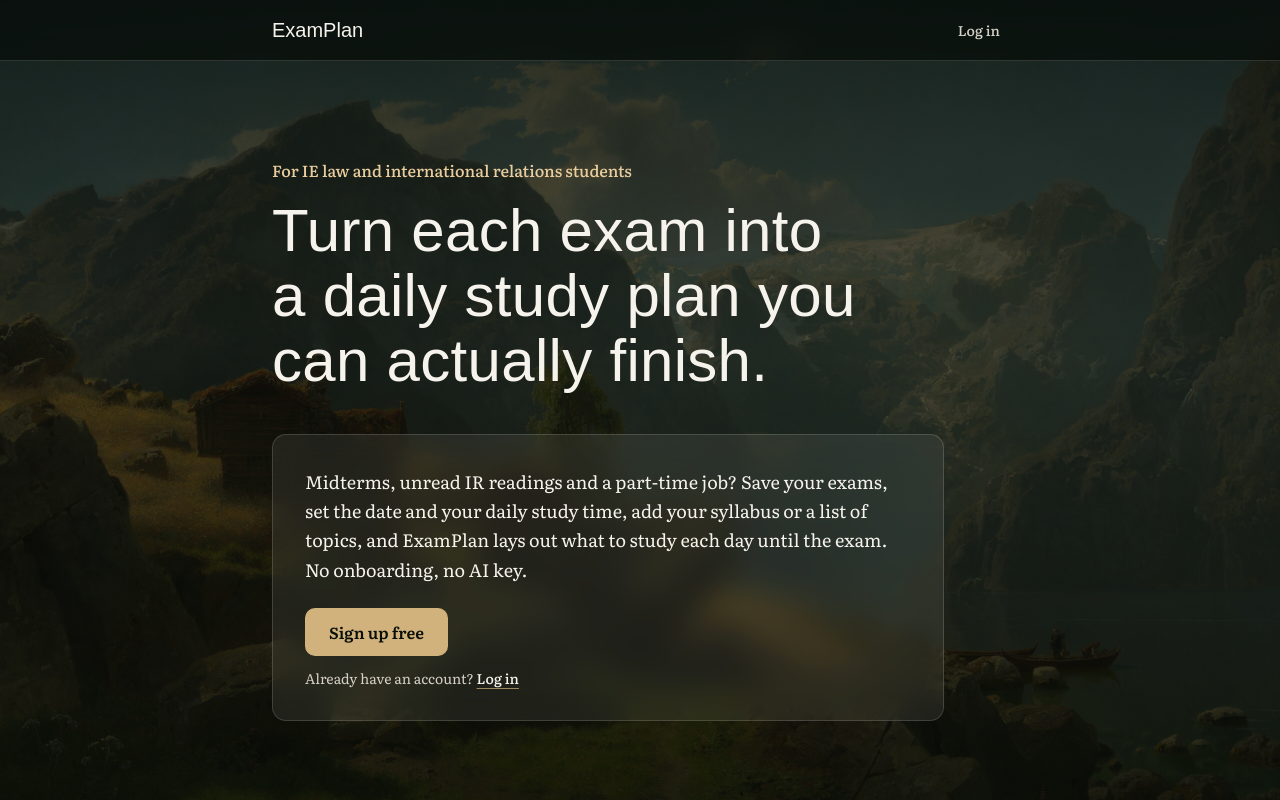
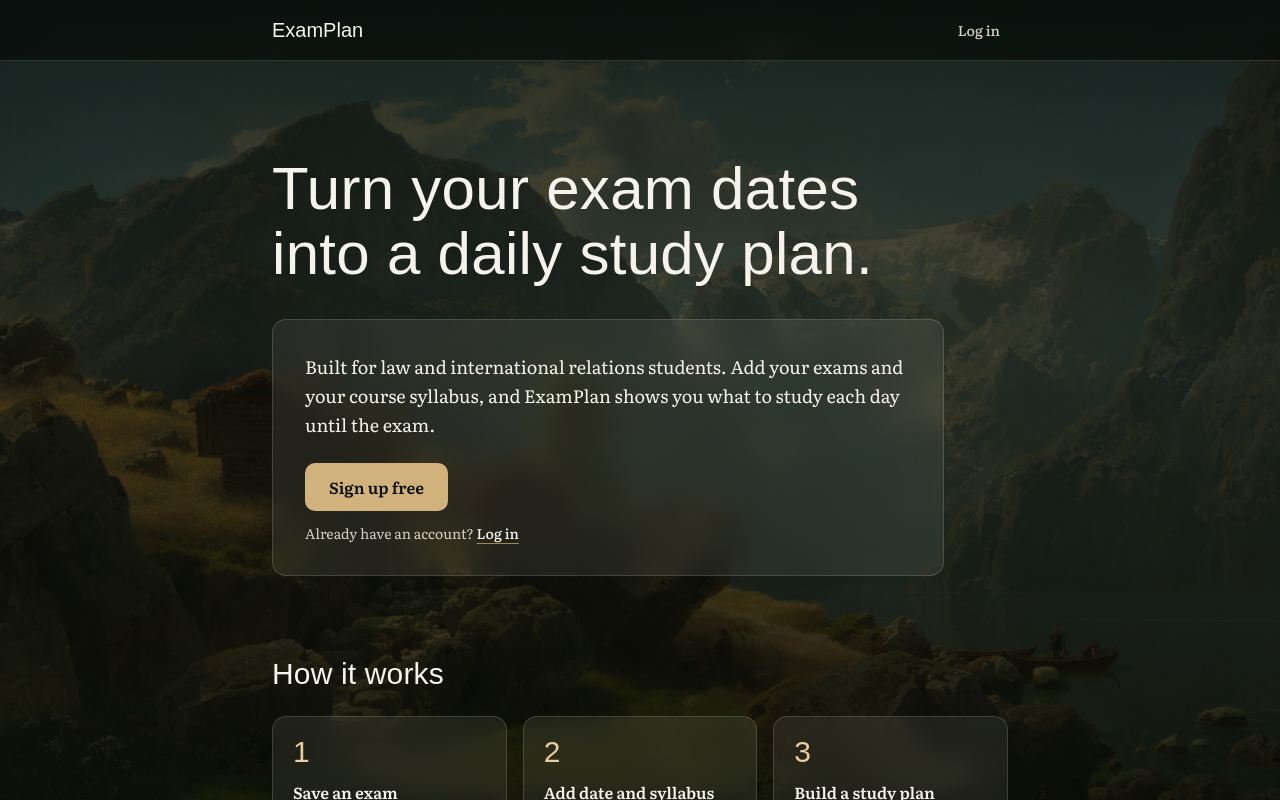
Before and after one commit to fpvetleseter/examplan, a Next.js app: page / in a window 1280 px wide. Shown: the top 800 px of the page. Built offline with nearby package versions, Linux system fonts and the light colour scheme; no server answers; a web font is replaced by a local one.

Commit message:
Landing hero: plain headline and subheadline, drop the 'no onboarding, no AI key' line
Co-Authored-By: Claude Opus 5.5 <noreply@anthropic.com>

```diff
--- a/src/app/page.tsx
+++ b/src/app/page.tsx
@@ -42,15 +42,12 @@ export default function Home() {
     <>
       <Backdrop eager />
       <main className="mx-auto w-full max-w-3xl px-4 pt-14 pb-16 sm:pt-24">
-        <p className="font-medium text-accent">For IE law and international relations students</p>
-        <h1 className="mt-4 max-w-2xl text-[2.5rem] leading-[1.08] text-ink sm:text-6xl">
-          Turn each exam into a daily study plan you can actually finish.
-        </h1>
+        <h1 className="max-w-2xl text-[2.5rem] leading-[1.08] text-ink sm:text-6xl">Turn your exam dates into a daily study plan.</h1>
 
-        <div className="glass mt-10 max-w-2xl p-6 sm:p-8">
+        <div className="glass mt-8 max-w-2xl p-6 sm:p-8">
           <p className="text-lg leading-relaxed text-ink">
-            Midterms, unread IR readings and a part-time job? Save your exams, set the date and your daily study time, add your
-            syllabus or a list of topics, and ExamPlan lays out what to study each day until the exam. No onboarding, no AI key.
+            Built for law and international relations students. Add your exams and your course syllabus, and ExamPlan shows you
+            what to study each day until the exam.
           </p>
           <div className="mt-6">
             <Suspense fallback={<SignupCta />}>
```
